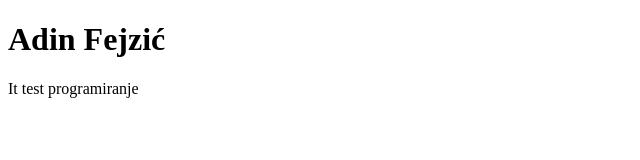
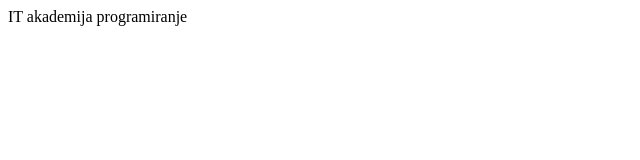
Before and after one commit to AdinFejzic/ItAkademija-github.io, a plain HTML site: page index.html in a window 1280 px wide. Shown: the whole page, without its empty margins (0-640 px from the left). Drawn offline with Linux system fonts and the light colour scheme.

Commit message:
Add files via upload

```diff
--- a/index.html
+++ b/index.html
@@ -5,12 +5,11 @@
     <meta charset="UTF-8">
     <meta http-equiv="X-UA-Compatible" content="IE=edge">
     <meta name="viewport" content="width=device-width, initial-scale=1.0">
-    <title>Adin Fejzić</title>
+    <title>IT Akademija</title>
 </head>
 
 <body>
-    <h1>Adin Fejzić</h1>
-    It test programiranje
+    IT akademija programiranje
 </body>
 
 </html>
```
